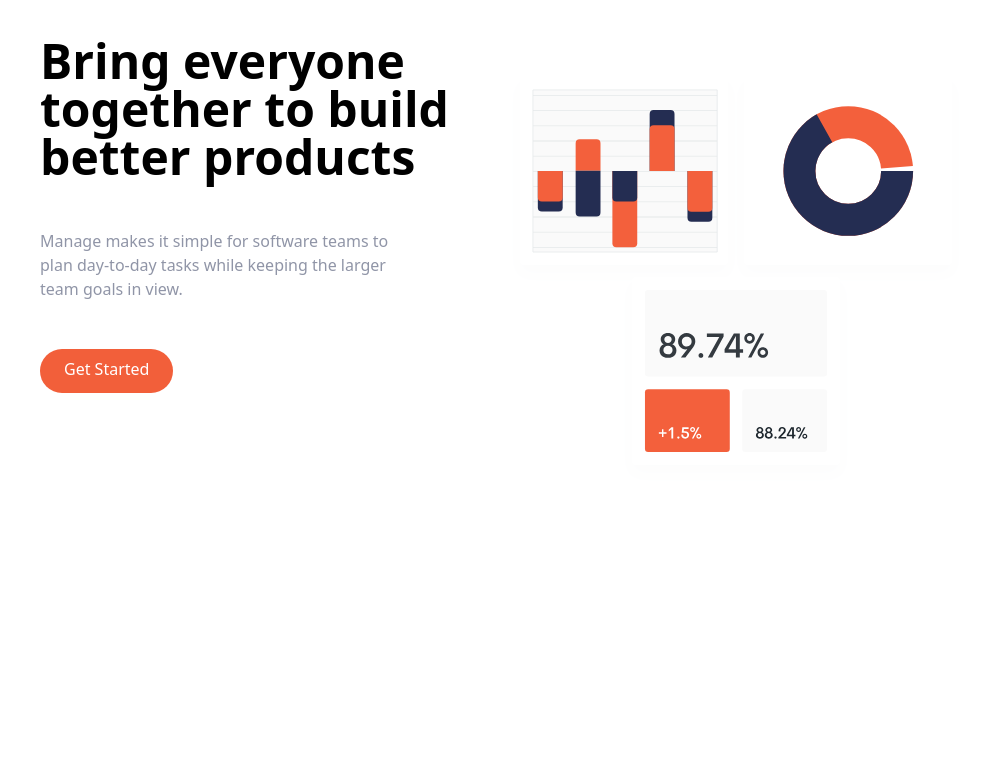
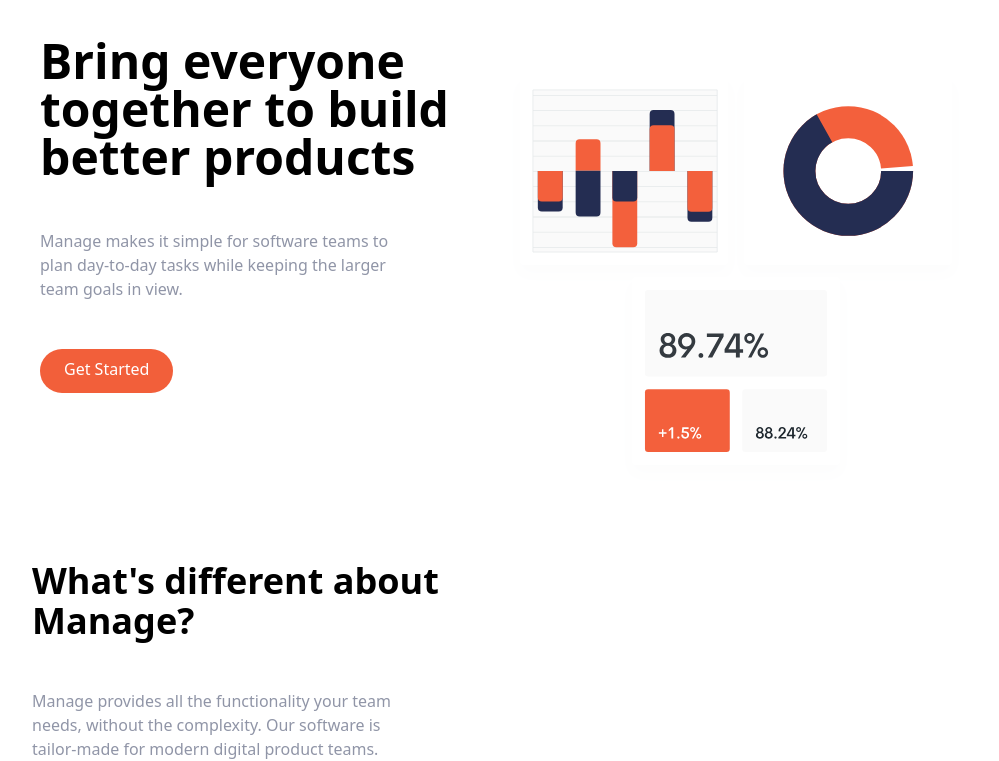
Before and after one commit to ramiyappan/Tailwind-project-landing, a website: page index.html in a window 1280 px wide. Shown: the part 95-856 px from the top of the page, without its empty margins (136-1135 px from the left). Before the commit the page ends 800 px from the top, so only its background shows below. Drawn offline with Linux system fonts and the light colour scheme.

Commit message:
update index.html

```diff
--- a/index.html
+++ b/index.html
@@ -43,7 +43,8 @@
                     Bring everyone together to build better products
                 </h1>
                 <p class="max-w-sm text-center text-darkGrayishBlue md:text-left">
-                    Manage makes it simple for software teams to plan day-to-day tasks while keeping the larger team goals in view.
+                    Manage makes it simple for software teams to plan day-to-day tasks
+                    while keeping the larger team goals in view.
                 </p>
                 <div class="flex justify-center md:justify-start">
                     <a
@@ -61,5 +62,25 @@
     </section>
 
     <!-- Features Section -->
+    <section id="features">
+        <!-- Flex container -->
+        <div class="container flex flex-col px-4 mx-auto mt-10 space-y-12 md:space-y-0 md:flex-row">
+            <!-- What's different -->
+            <div class="flex flex-col space-y-12 md:w-1/2">
+                <h2 class="max-w-md text-4xl font-bold text-center md:text-left">
+                    What's different about Manage?
+                </h2>
+                <p class="max-w-sm text-center text-darkGrayishBlue md:text-left">
+                    Manage provides all the functionality your team needs, without the complexity.
+                    Our software is tailor-made for modern digital product teams.
+                </p>
+            </div>
+
+            <!-- Numbered List -->
+            <div>
+
+            </div>
+        </div>
+    </section>
 </body>
 </html>
```
Also changed, not shown: css/main.css.
